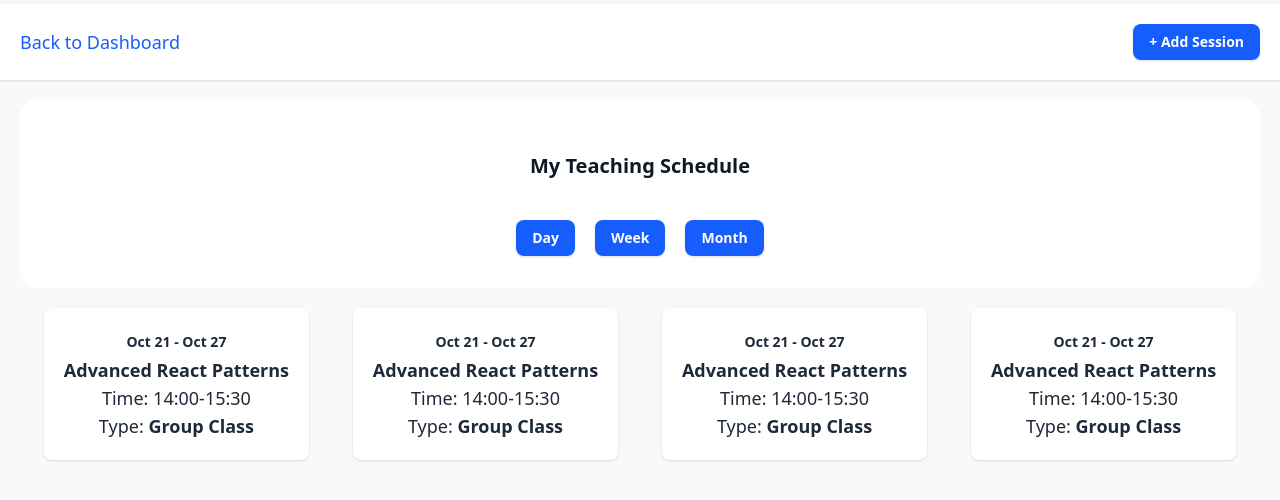
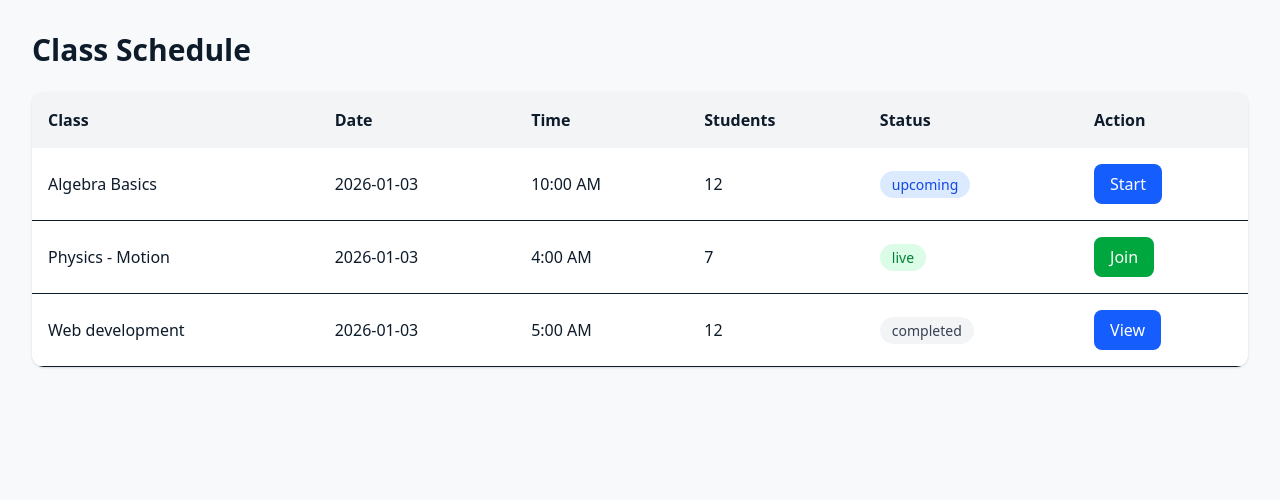
Before and after one commit to juliusmwas/StudyHub, a React (Vite) app: page /tutor/SchedulePage in a window 1280 px wide. Shown: the top 500 px of the page. Built offline with nearby package versions, Linux system fonts and the light colour scheme.

Commit message:
Added a schedulepage for tutor

```diff
--- a/src/Pages/dashboard/tutor/SchedulePage .jsx
+++ b/src/Pages/dashboard/tutor/SchedulePage .jsx
@@ -1,52 +1,103 @@
-import { Link } from "react-router-dom";
+
+import { useNavigate } from "react-router-dom";
+
+const sessions = [
+    {
+        id: 1,
+        className: "Algebra Basics",
+        date: "2026-01-03",
+        time: "10:00 AM",
+        students: 12,
+        status: "upcoming",
+    },
+    {
+        id: 2,
+        className: "Physics - Motion",
+        date: "2026-01-03",
+        time: "4:00 AM",
+        students: 7,
+        status: "live",
+    },
+    {
+        id: 1,
+        className: "Web development",
+        date: "2026-01-03",
+        time: "5:00 AM",
+        students: 12,
+        status: "completed",
+    },
+]
 
 export default function SchedulePage (){
+
+    const navigate = useNavigate()
+
+    const getStatusStyle = (status) => {
+        if (status === "live")return "bg-green-100 text-green-700";
+        if (status === "completed")return "bg-gray-100 text-gray-700";
+        return "bg-blue-100 text-blue-700";
+    };
+
     return(
         <>
-            <div className="mt-1">
-                <div className="flex items-center  justify-between bg-white shadow-sm py-5 px-5">
-                    <h1 className="text-lg cursor-pointer font-medium text-blue-600">Back to Dashboard</h1>
-                    <button className="cursor-pointer inline-block px-4 py-2 text-sm bg-blue-600 text-white rounded-lg shadow hover:bg-blue-700 transition font-semibold">+ Add Session</button>
-                </div>
+            <div className="p-8">
+                <h1 className="text-3xl font-bold mb-6">Class Schedule</h1>
 
-                <div className=" bg-white shadow-sg rounded-2xl px-5 py-3 m-5">
-                    <h1 className="grid justify-items-center text-xl font-bold text-gray-900 px-5 py-5 mt-5">My Teaching Schedule</h1>
-                    <div className="flex justify-center items-center py-5  gap-5">
-                        <button className="cursor-pointer inline-block px-4 py-2 text-sm bg-blue-600 text-white rounded-lg shadow hover:bg-blue-700 transition font-semibold">Day</button>
-                        <button className="cursor-pointer inline-block px-4 py-2 text-sm bg-blue-600 text-white rounded-lg shadow hover:bg-blue-700 transition font-semibold">Week</button>
-                        <button className="cursor-pointer inline-block px-4 py-2 text-sm bg-blue-600 text-white rounded-lg shadow hover:bg-blue-700 transition font-semibold">Month</button>
-                    </div>
+                <div className="bg-white shadow rounded-xl overflow-hidden">
+                    <table className="w-full">
+                        <thead className="bg-gray-100 text-left">
+                            <tr>
+                                <th className="p-4">Class</th>
+                                <th className="p-4">Date</th>
+                                <th className="p-4">Time</th>
+                                <th className="p-4">Students</th>
+                                <th className="p-4">Status</th>
+                                <th className="p-4">Action</th>
+                            </tr>
+                        </thead>
 
-                </div>
+                        <tbody>
+                            {sessions.map((session) => (
+                                <tr key={session.id} className="border-b">
+                                    <td className="p-4 ">{session.className}</td>
+                                    <td className="p-4 ">{session.date}</td>
+                                    <td className="p-4 ">{session.time}</td>
+                                    <td className="p-4 ">{session.students}</td>
 
-                <div className="flex m-5 items-center gap-5 justify-evenly">
-                     <div className="bg-white px-5 text-center w-fit rounded-lg shadow-sm py-5 hover:shadow-lg hover:scale-[1.02] transition-all cursor-pointer">
-                        <h2 className="text-gray-800 font-semibold text-sm p-1">Oct 21 - Oct 27</h2>
-                        <h1 className="text-gray-800 font-semibold text-lg">Advanced React Patterns</h1>
-                        <p className="text-gray-800 font-normal text-lg">Time: 14:00-15:30</p>
-                        <p className="text-gray-800 font-normal text-lg">Type: <span className="font-semibold">Group Class</span></p>
-                     </div>
+                                    <td className="p-4">
+                                        <span className={`px-3 py-1 rounded-full text-sm ${getStatusStyle(session.status)}`}>
+                                            {session.status}
+                                        </span>
+                                    </td>
 
-                    <div className="bg-white px-5 text-center w-fit rounded-lg shadow-sm py-5 hover:shadow-lg hover:scale-[1.02] transition-all cursor-pointer">
-                        <h2 className="text-gray-800 font-semibold text-sm p-1">Oct 21 - Oct 27</h2>
-                        <h1 className="text-gray-800 font-semibold text-lg">Advanced React Patterns</h1>
-                        <p className="text-gray-800 font-normal text-lg">Time: 14:00-15:30</p>
-                        <p className="text-gray-800 font-normal text-lg">Type: <span className="font-semibold">Group Class</span></p>
-                     </div>
+                                    <td className="p-4">
+                                        {session.status === "live" && (
+                                            <button
+                                                onClick={() => navigate("dashboard/tutor/live")}
+                                                className="px-4 py-2 bg-green-600 text-white rounded-lg"
+                                            >Join</button>
+                                        )}
 
-                     <div className="bg-white px-5 text-center w-fit rounded-lg shadow-sm py-5 hover:shadow-lg hover:scale-[1.02] transition-all cursor-pointer">
-                        <h2 className="text-gray-800 font-semibold text-sm p-1">Oct 21 - Oct 27</h2>
-                        <h1 className="text-gray-800 font-semibold text-lg">Advanced React Patterns</h1>
-                        <p className="text-gray-800 font-normal text-lg">Time: 14:00-15:30</p>
-                        <p className="text-gray-800 font-normal text-lg">Type: <span className="font-semibold">Group Class</span></p>
-                     </div>
+                                        {session.status === "upcoming" && (
+                                            <button
+                                                onClick={() => navigate("dashboard/tutor/live")}
+                                                className="px-4 py-2 bg-blue-600 text-white rounded-lg"
+                                            >Start</button>
+                                        )}
 
-                     <div className="bg-white px-5 text-center w-fit rounded-lg shadow-sm py-5 hover:shadow-lg hover:scale-[1.02] transition-all cursor-pointer">
-                        <h2 className="text-gray-800 font-semibold text-sm p-1">Oct 21 - Oct 27</h2>
-                        <h1 className="text-gray-800 font-semibold text-lg">Advanced React Patterns</h1>
-                        <p className="text-gray-800 font-normal text-lg">Time: 14:00-15:30</p>
-                        <p className="text-gray-800 font-normal text-lg">Type: <span className="font-semibold">Group Class</span></p>
-                     </div>
+                                        {session.status === "completed" && (
+                                            <button
+                                                onClick={() => navigate("dashboard/tutor/session-summary")}
+                                                className="px-4 py-2 bg-blue-600 text-white rounded-lg"
+                                            >View</button>
+                                        )}
+
+                                    </td>
+                                </tr>
+                            ))}
+                        </tbody>
+
+                    </table>
 
                 </div>
 
```
